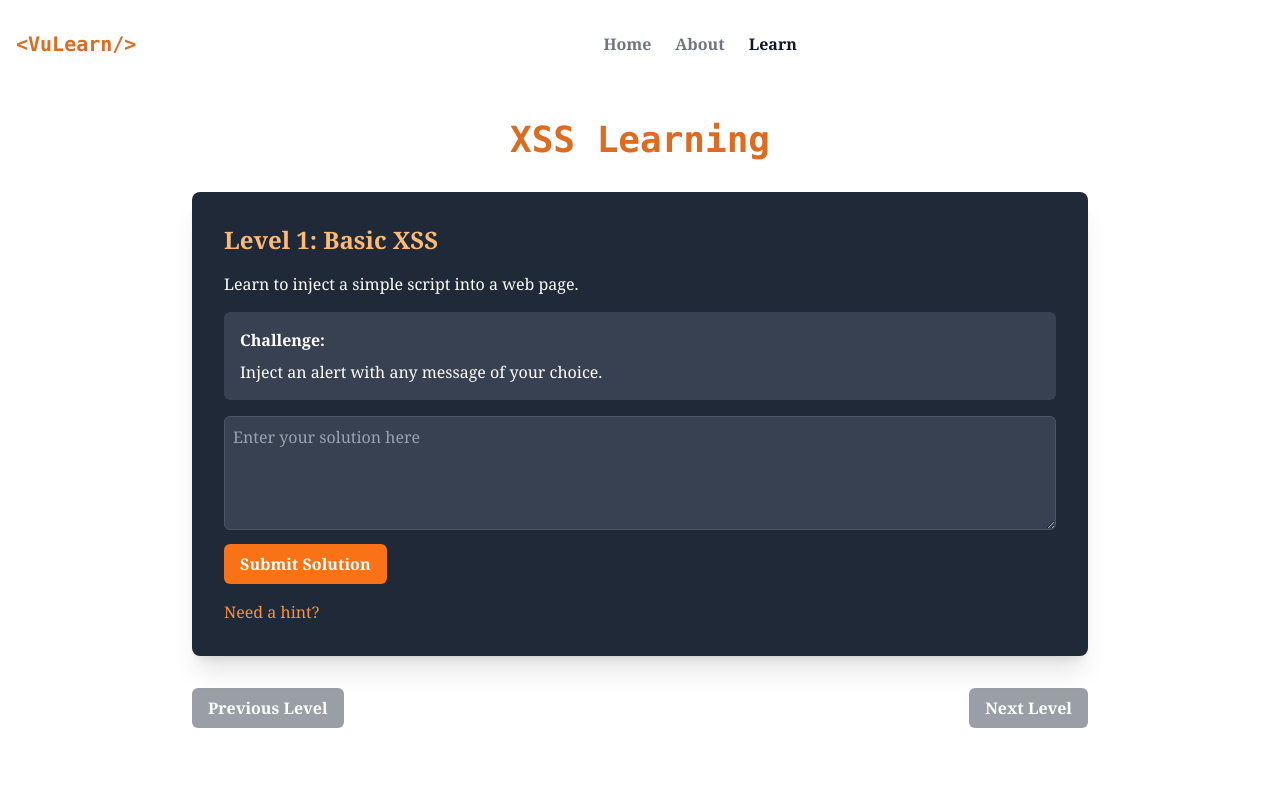
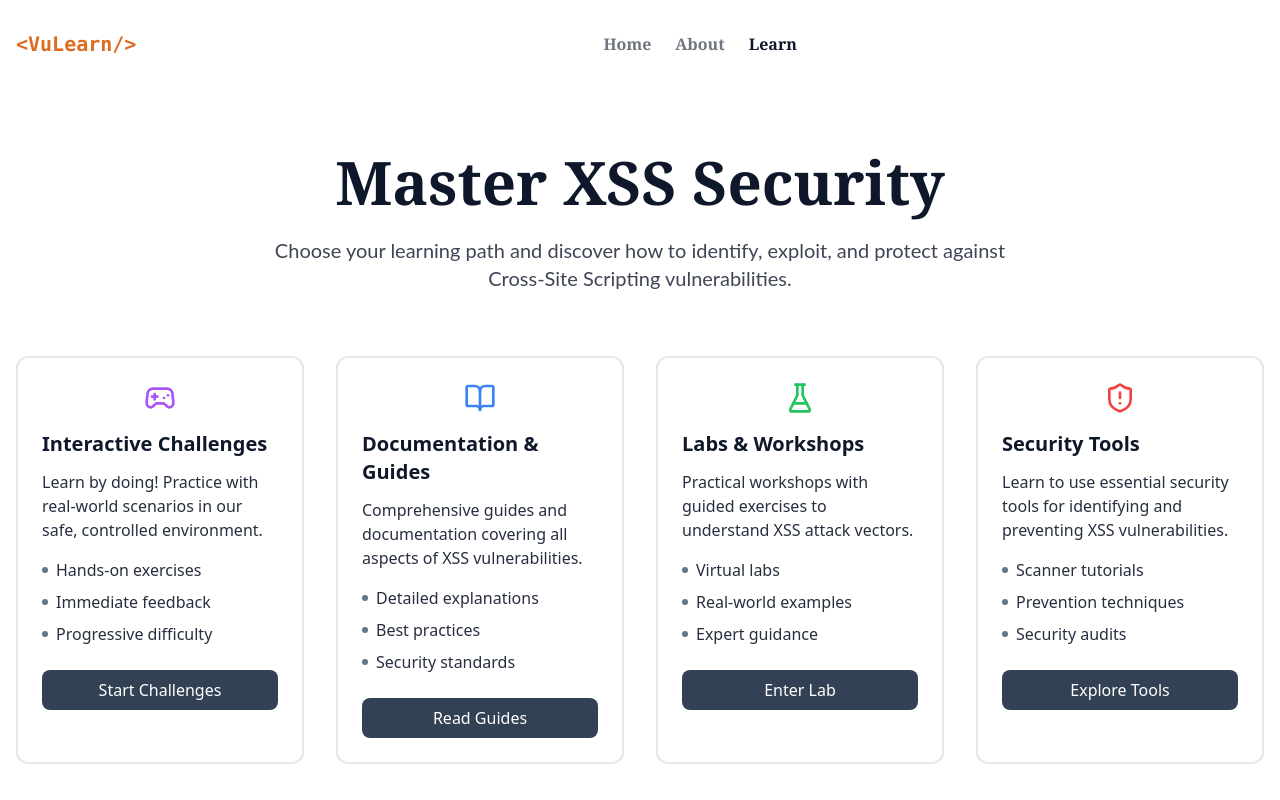
Before and after one commit to sushantkhadka23/vulearn, a React (Vite) app in the folder client/: page /learn in a window 1280 px wide. Shown: the top 800 px of the page. Built offline with nearby package versions, Linux system fonts and the light colour scheme.

Commit message:
added some learning topics

```diff
--- a/client/src/pages/Learn.tsx
+++ b/client/src/pages/Learn.tsx
@@ -1,100 +1,98 @@
-import React, { useState } from "react";
-import levels from "../types/levelItems";
+import {
+  Gamepad2,
+  BookOpen,
+  FlaskConical,
+  ShieldAlert,
+} from "lucide-react";
 
-const Learn: React.FC = () => {
-  const [userInput, setUserInput] = useState("");
-  const [feedback, setFeedback] = useState("");
+const learningPaths = [
+  {
+    title: "Interactive Challenges",
+    icon: <Gamepad2 size={32} className="text-purple-500 group-hover:text-white transition-all duration-300" />,
+    description: "Learn by doing! Practice with real-world scenarios in our safe, controlled environment.",
+    features: ["Hands-on exercises", "Immediate feedback", "Progressive difficulty"],
+    color: "from-purple-500 to-purple-600",
+    buttonText: "Start Challenges"
+  },
+  {
+    title: "Documentation & Guides",
+    icon: <BookOpen size={32} className="text-blue-500 group-hover:text-white transition-all duration-300" />,
+    description: "Comprehensive guides and documentation covering all aspects of XSS vulnerabilities.",
+    features: ["Detailed explanations", "Best practices", "Security standards"],
+    color: "from-blue-500 to-blue-600",
+    buttonText: "Read Guides"
+  },
+  {
+    title: "Labs & Workshops",
+    icon: <FlaskConical size={32} className="text-green-500 group-hover:text-white transition-all duration-300" />,
+    description: "Practical workshops with guided exercises to understand XSS attack vectors.",
+    features: ["Virtual labs", "Real-world examples", "Expert guidance"],
+    color: "from-green-500 to-green-600",
+    buttonText: "Enter Lab"
+  },
+  {
+    title: "Security Tools",
+    icon: <ShieldAlert size={32} className="text-red-500 group-hover:text-white transition-all duration-300" />,
+    description: "Learn to use essential security tools for identifying and preventing XSS vulnerabilities.",
+    features: ["Scanner tutorials", "Prevention techniques", "Security audits"],
+    color: "from-red-500 to-red-600",
+    buttonText: "Explore Tools"
+  }
+];
 
-  const executeCode = () => {
-    const scriptPattern = /^<script>alert\('(.+)'\)<\/script>$/;
-    const match = scriptPattern.exec(userInput.trim());
-
-    if (match) {
-      alert(match[1]);
-      setFeedback("Correct! Great job!");
-    }
-  };
-
-  const handleSubmit = (e: React.FormEvent) => {
-    e.preventDefault();
-
-    if (!userInput.trim()) {
-      setFeedback("Input cannot be empty. Please try again.");
-      return;
-    }
-
-    executeCode();
-  };
-
+export default function LearningPaths() {
   return (
-    <div className="min-h-screen bg-bg text-fg font-serif p-8">
-      <div className="max-w-4xl mx-auto">
-        <h1 className="text-4xl font-bold mb-8 text-center text-fg font-mono">
-    XSS Learning
-        </h1>
-
-        <div className="bg-gray-800 text-white rounded-lg shadow-xl p-8">
-          <h2 className="text-2xl font-semibold mb-4 text-orange-300">
-            Level {levels[0].id}: {levels[0].title}
-          </h2>
-          <p className="mb-4">{levels[0].description}</p>
-          <div className="bg-gray-700 p-4 rounded-md mb-4">
-            <h3 className="font-semibold mb-2">Challenge:</h3>
-            <p>{levels[0].challenge}</p>
-          </div>
-
-          <form onSubmit={handleSubmit} className="mb-4">
-            <textarea
-              value={userInput}
-              onChange={(e) => setUserInput(e.target.value)}
-              className="w-full bg-gray-700 border border-gray-600 rounded-md p-2 text-gray-300"
-              rows={4}
-              placeholder="Enter your solution here"
-            />
-            <button
-              type="submit"
-              className="mt-2 bg-orange-500 text-white font-bold py-2 px-4 rounded-md hover:bg-orange-600 transition duration-300"
-            >
-              Submit Solution
-            </button>
-          </form>
-
-          {feedback && (
-            <div
-              className={`p-4 rounded-md mb-4 ${
-                feedback.includes("Correct") ? "bg-green-700" : "bg-red-700"
-              }`}
-            >
-              <h3 className="font-semibold mb-2">Feedback:</h3>
-              <p>{feedback}</p>
-            </div>
-          )}
-
-          <button
-            onClick={() => setFeedback(levels[0].hint)}
-            className="text-orange-400 hover:text-orange-300"
-          >
-            Need a hint?
-          </button>
+    <div className="min-h-screen bg-bg text-txt py-16 px-4">
+      <div className="max-w-7xl mx-auto">
+        {/* Header Section */}
+        <div className="text-center mb-16">
+          <h1 className="text-4xl font-serif md:text-5xl lg:text-6xl font-bold text-txt mb-6">
+            Master XSS Security
+          </h1>
+          <p className="text-xl text-txt/80 font-lato max-w-3xl mx-auto">
+            Choose your learning path and discover how to identify, exploit, and protect against Cross-Site Scripting vulnerabilities.
+          </p>
         </div>
 
-        <div className="mt-8 flex justify-between">
-          <button
-            disabled
-            className="bg-gray-700 text-white font-bold py-2 px-4 rounded-md hover:bg-gray-600 transition duration-300 disabled:opacity-50"
-          >
-            Previous Level
-          </button>
-          <button
-            disabled
-            className="bg-gray-700 text-white font-bold py-2 px-4 rounded-md hover:bg-gray-600 transition duration-300 disabled:opacity-50"
-          >
-            Next Level
-          </button>
+        {/* Learning Paths Grid */}
+        <div className="grid grid-cols-1 md:grid-cols-2 lg:grid-cols-4 gap-8">
+          {learningPaths.map((path, index) => (
+            <div
+              key={index}
+              className="group relative bg-bg rounded-xl p-6 transition-all duration-300 hover:scale-105 hover:shadow-xl border-2 border-bg-bg"
+            >
+              {/* Gradient Overlay */}
+              <div className={`absolute inset-0 bg-gradient-to-br ${path.color} rounded-xl opacity-0 group-hover:opacity-100 transition-opacity duration-300`} />
+
+              {/* Card Content */}
+              <div className="relative z-10">
+                <div className="mb-4 flex justify-center">
+                  {path.icon}
+                </div>
+                <h3 className="text-xl font-bold text-txt mb-3 group-hover:text-white transition-colors duration-300">
+                  {path.title}
+                </h3>
+                <p className="text-txt/90 mb-4 group-hover:text-white transition-colors duration-300">
+                  {path.description}
+                </p>
+                <ul className="space-y-2 mb-6">
+                  {path.features.map((feature, idx) => (
+                    <li key={idx} className="text-txt/90 group-hover:text-white transition-colors duration-300 flex items-center">
+                      <span className="w-1.5 h-1.5 bg-slate-500 rounded-full mr-2 group-hover:bg-white"></span>
+                      {feature}
+                    </li>
+                  ))}
+                </ul>
+                <button className="w-full py-2 px-4 bg-slate-700 text-white rounded-lg hover:bg-slate-600 transition-colors duration-300 group-hover:bg-white group-hover:text-slate-900">
+                  {path.buttonText}
+                </button>
+              </div>
+            </div>
+          ))}
         </div>
+
+
       </div>
     </div>
   );
-};
-
-export default Learn;
+}
```
